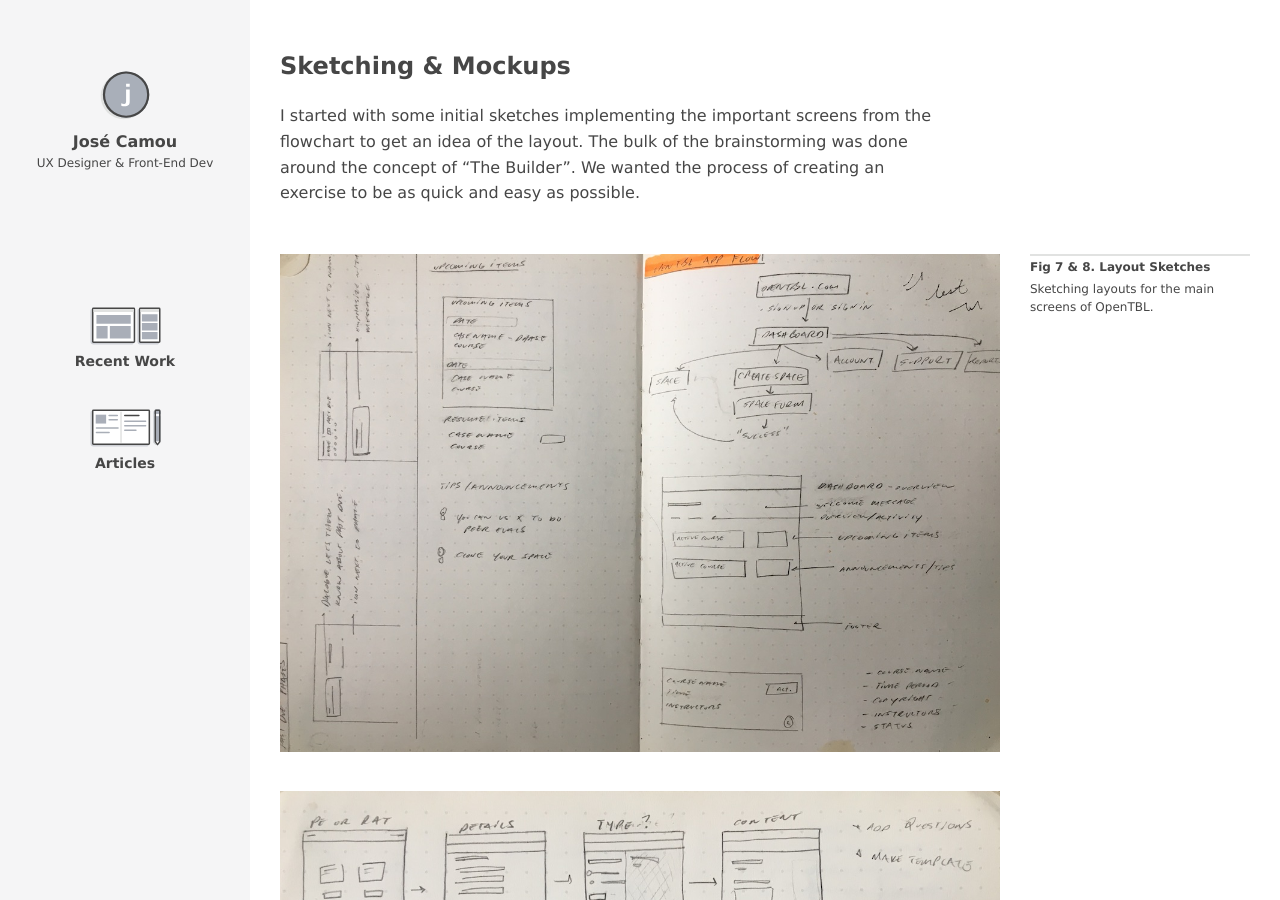
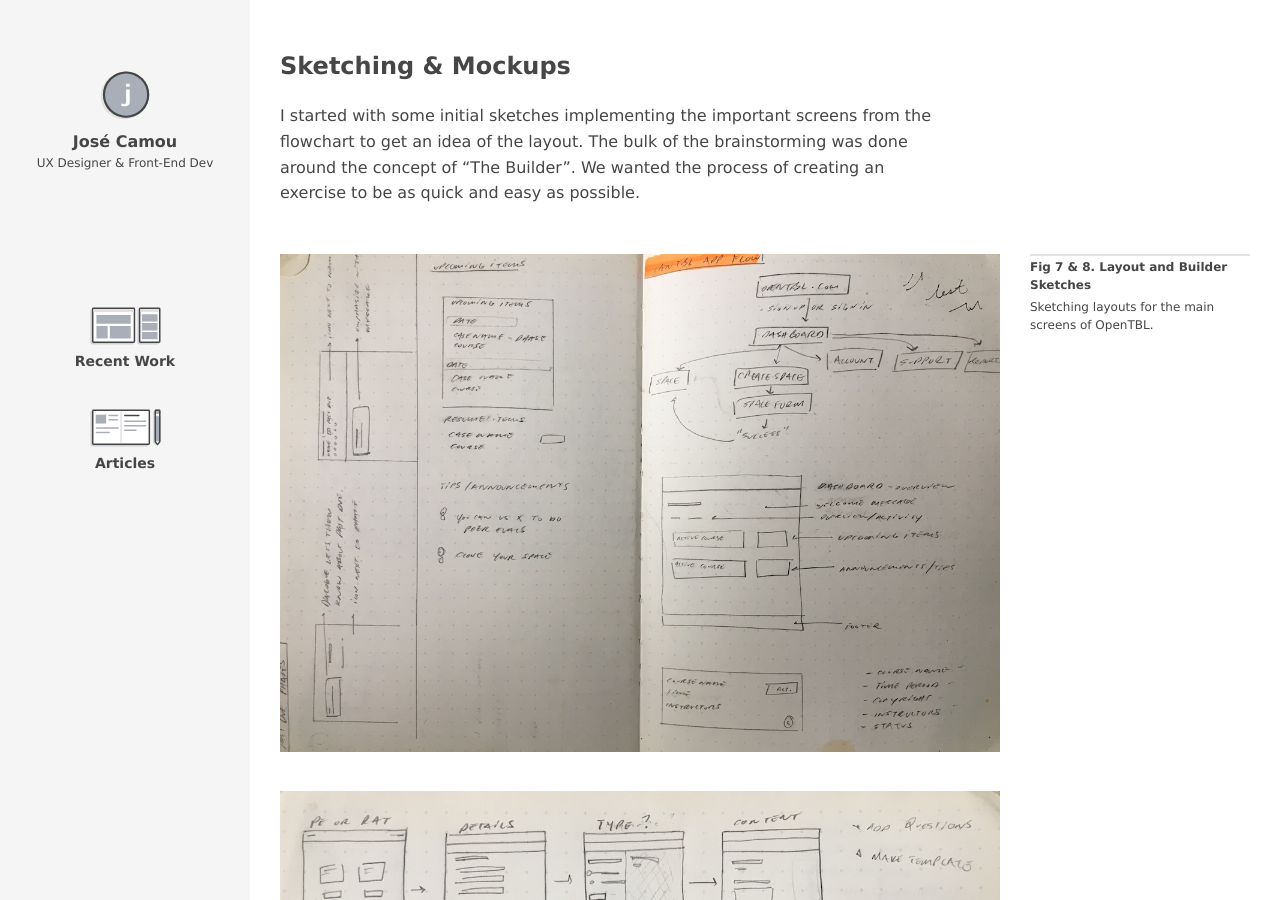
Before and after one commit to jcamou/jcamou.github.io, a Jekyll site: the page built from work/opentbl.html, in a window 1280 px wide and 900 px high, scrolled down 5973 px. Built offline with Jekyll 4.4.1, drawn with Linux system fonts in a browser that asks for light colours.

Commit message:
[MOD] Change fig caption

```diff
--- a/work/opentbl.html
+++ b/work/opentbl.html
@@ -166,7 +166,7 @@ permalink: /work/opentbl
   <div class="grid__col--1of4 grid__container-padding
   grid__mobile--full-width">
     <div class="caption__container">
-      <div class="caption__label">Fig 7 & 8. Layout Sketches</div>
+      <div class="caption__label">Fig 7 & 8. Layout and Builder Sketches</div>
       <div class="caption__description">Sketching layouts for the main screens of OpenTBL.</div>
     </div>
   </div>
```
